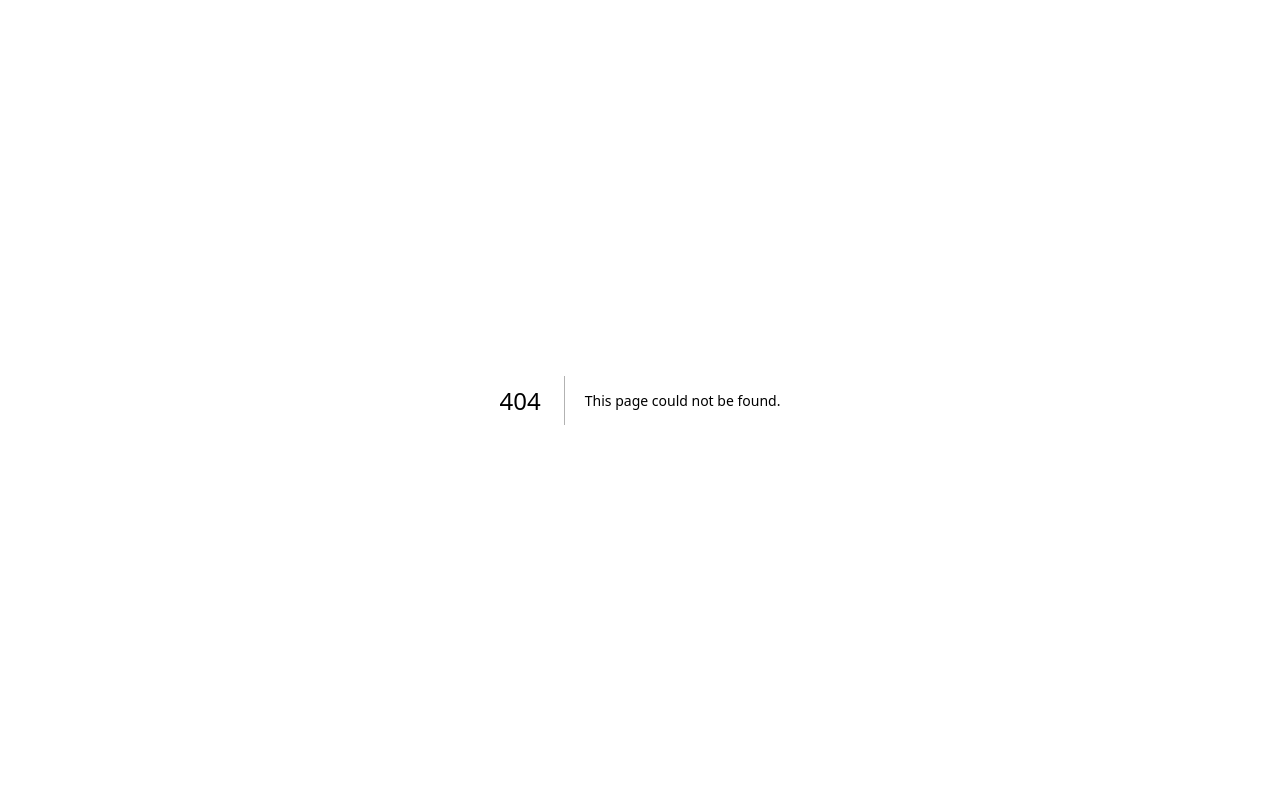
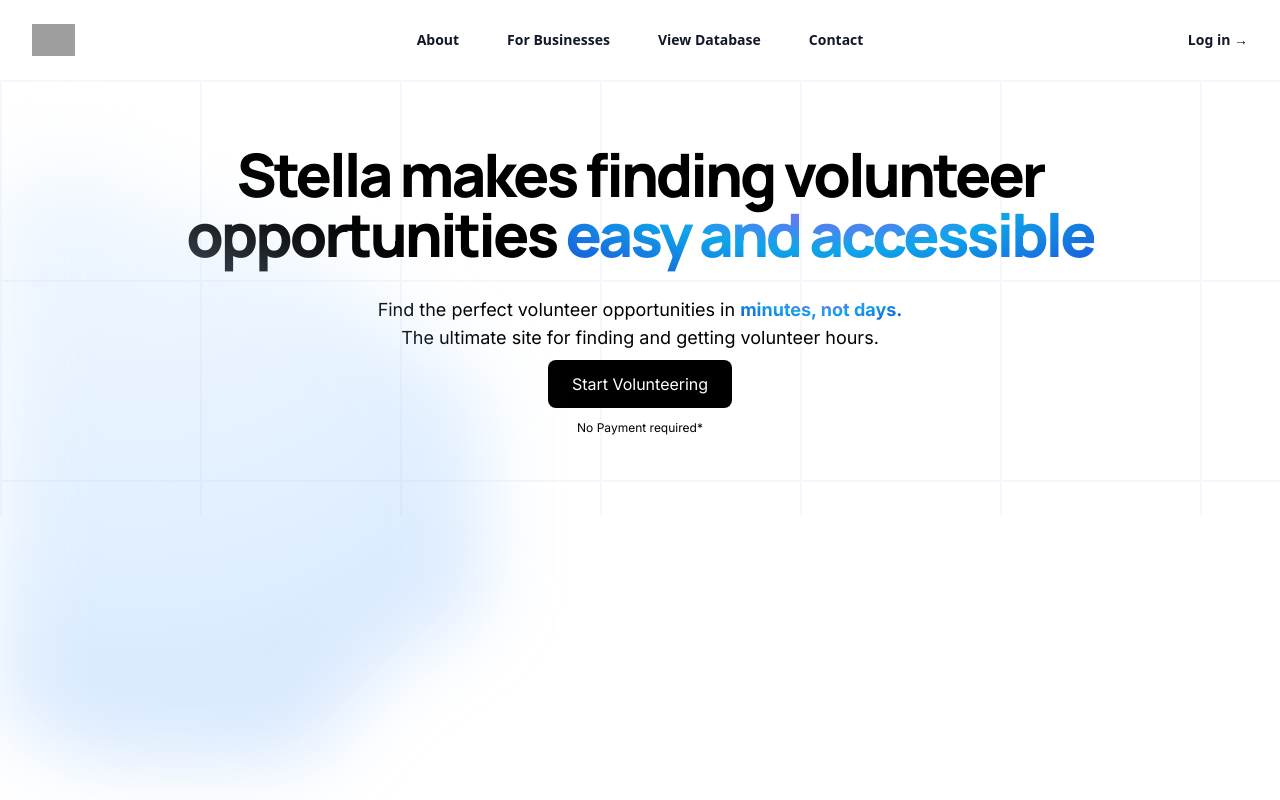
Before and after one commit to PkTheCoda/casapp, a Next.js app: page /businesses in a window 1280 px wide. Before the commit this address had no page. Built offline with nearby package versions, Linux system fonts and the light colour scheme; grey boxes are pictures that could not be loaded.

Commit message:
added business page

```diff
--- /dev/null
+++ b/src/app/businesses/page.jsx
@@ -0,0 +1,72 @@
+import Header from '../Components/Header'
+
+
+export default function BusinessPage() {
+    return (
+        <>
+            <Header />
+            <div className='pb-20 relative square-pattern '>
+                <div className="pt-16 px-4 sm:px-6 lg:px-8 flex flex-col items-center justify-center z-40 bg-transparent">
+                    <div className="max-w-7xl mx-auto text-center flex flex-col items-center justify-center gap-y-2 relative">
+
+                        <div>
+                            <h1 className="text-4xl font-extrabold font-manrope tracking-tighter text-black md:text-6xl">
+                                Stella makes finding volunteer <br/> opportunities <span className='main-gradient'>easy and accessible</span>
+                            </h1>
+                        </div>
+
+                        <p className="md:mt-6 text-base md:text-lg leading-8 font-inter">
+                        Find the perfect volunteer opportunities in <b className='main-gradient'>minutes, not days.</b> <br /> The ultimate site for finding and getting volunteer hours.
+                        </p>
+
+                        <div>
+                            <a
+                                class="group relative inline-flex items-center overflow-hidden rounded-lg bg-black px-6 py-3 text-white focus:outline-none focus:ring active:bg-indigo-500"
+                                href="/download"
+                                >
+                                <span class="absolute -start-full transition-all group-hover:start-4">
+                                    <svg
+                                    class="h-5 w-5 rtl:rotate-180"
+                                    xmlns="http://www.w3.org/2000/svg"
+                                    fill="none"
+                                    viewBox="0 0 24 24"
+                                    stroke="currentColor"
+                                    >
+                                    <path
+                                        stroke-linecap="round"
+                                        stroke-linejoin="round"
+                                        stroke-width="2"
+                                        d="M17 8l4 4m0 0l-4 4m4-4H3"
+                                    />
+                                    </svg>
+                                </span>
+
+                                <span class="font-inter transition-all group-hover:ms-4">
+                                    Start Volunteering
+                                </span>
+                            </a>
+                            <p className="mt-3 text-xs font-inter">No Payment required*</p>
+                        </div>
+                    </div>
+
+                </div>
+            </div>
+
+            <div
+                className="absolute inset-x-0 -top-40 z-10 hidden lg:block transform-gpu overflow-hidden blur-2xl sm:top-[5rem] w-[30rem] h-max"
+                aria-hidden="true"
+                >
+                <div
+                    className="pointer-events-none relative left-[calc(50%-11rem)] aspect-[1155/678] w-[36.125rem] -translate-x-1/2 rotate-[30deg] bg-[radial-gradient(ellipse_at_top,_var(--tw-gradient-stops))] from-blue-100 via-blue-300 to-blue-500 opacity-30 sm:left-[1rem] sm:w-[72.1875rem]"
+                    style={{
+                    clipPath:
+                        'polygon(42.64% 13.22%, 67.05% 8.43%, 88.27% 13.22%, 95.85% 29.9%, 88.27% 54.16%, 85.86% 74.44%, 77.88% 87.47%, 58.91% 88.7%, 44.01% 91.62%, 24.38% 99.67%, 13.46% 86.95%, 33.65% 48.25%, 33.65% 36.41%)',
+                        pointerEvents: 'none'
+                    }}
+
+                />
+            </div>
+
+        </>
+    )
+}
```
